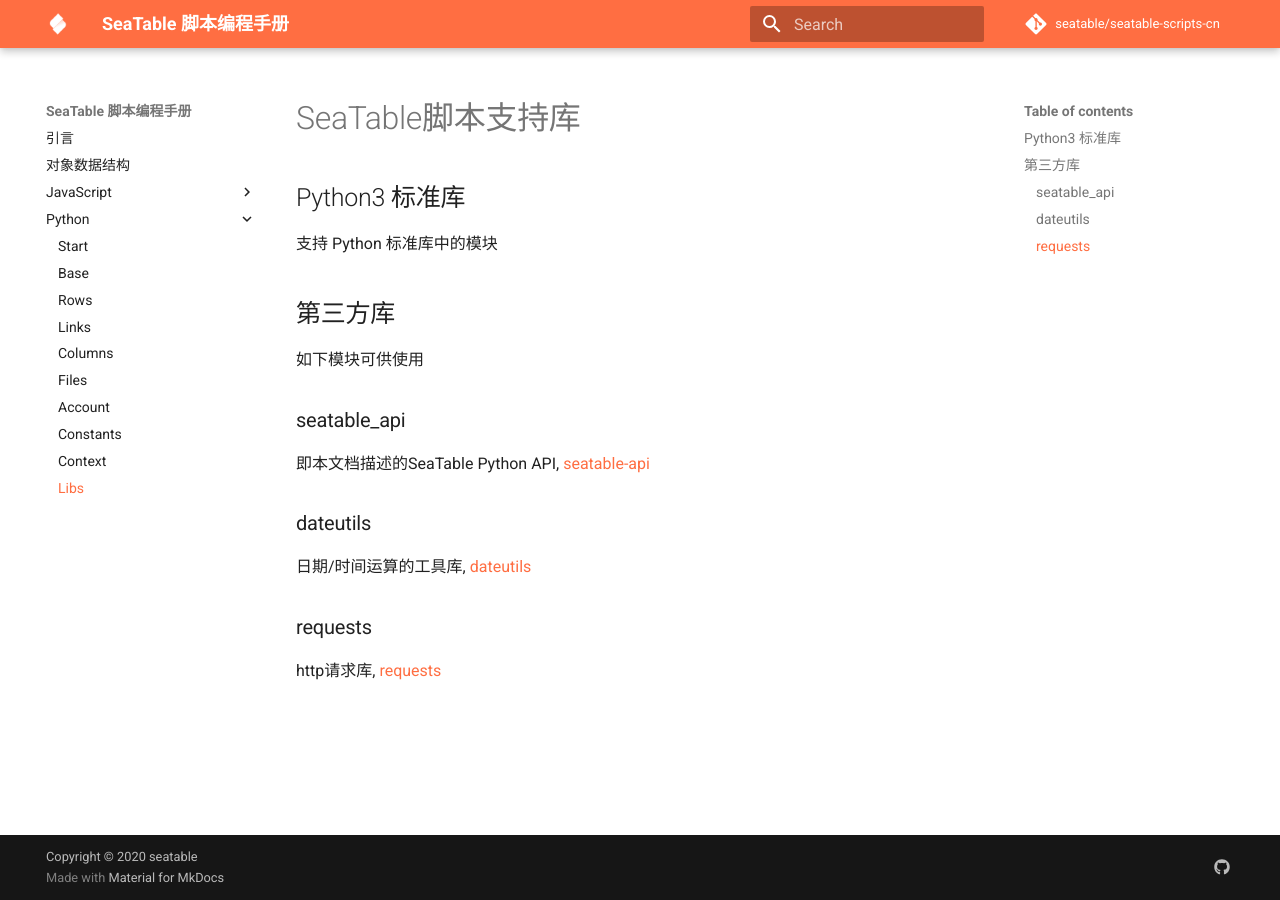
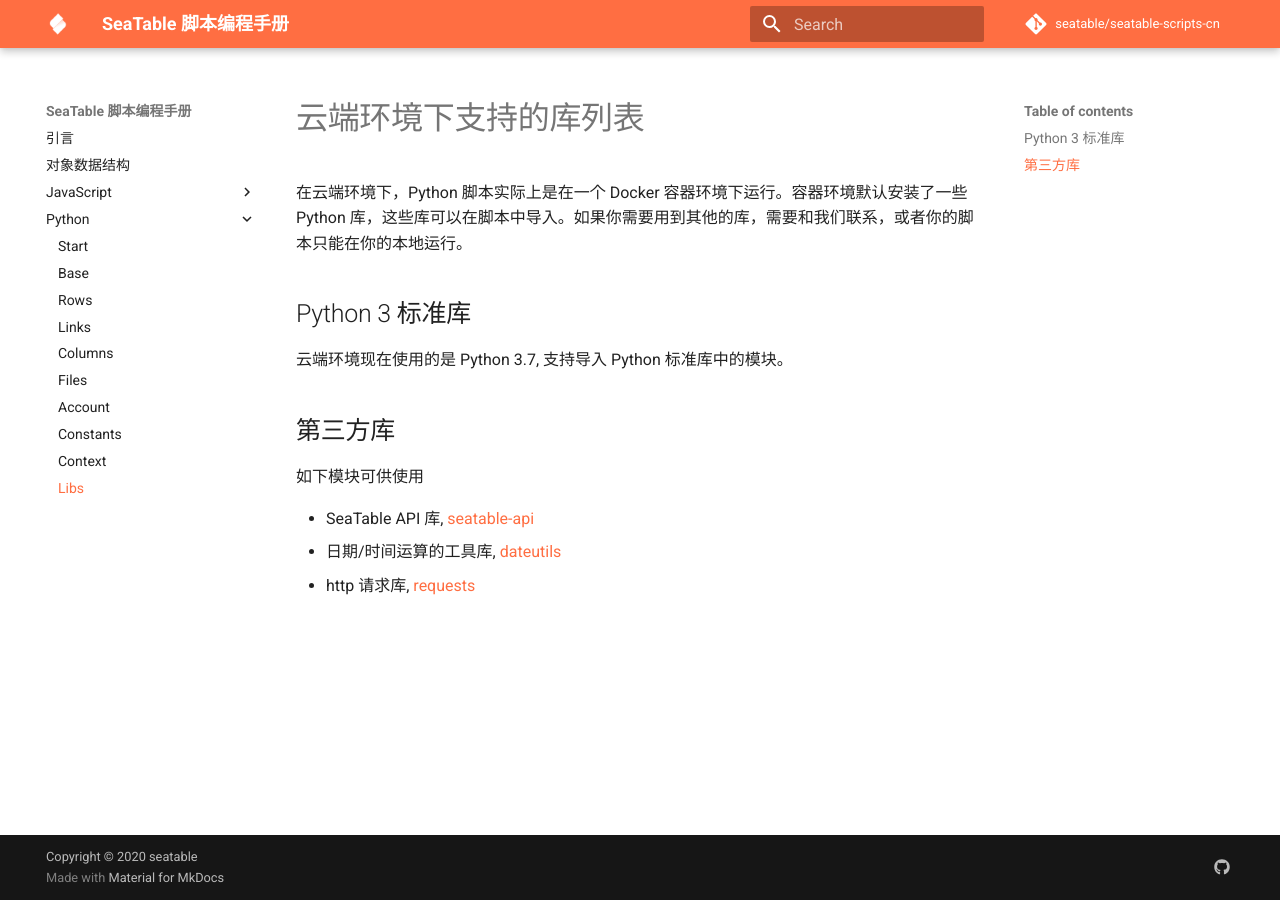
Before and after one commit to seatable/seatable-scripts-cn, an MkDocs documentation site: the page built from manual/python/libs.md, in a window 1280 px wide. Built offline with MkDocs 1.6.1 and Material for MkDocs 9.7.7, drawn with Linux system fonts in a browser that asks for light colours; comment, search, counter and statistics services are not loaded.

Commit message:
Update libs.md

```diff
--- a/manual/python/libs.md
+++ b/manual/python/libs.md
@@ -1,21 +1,15 @@
-# SeaTable脚本支持库
+# 云端环境下支持的库列表
 
-## Python3 标准库
+在云端环境下，Python 脚本实际上是在一个 Docker 容器环境下运行。容器环境默认安装了一些 Python 库，这些库可以在脚本中导入。如果你需要用到其他的库，需要和我们联系，或者你的脚本只能在你的本地运行。
 
-支持 Python 标准库中的模块
+## Python 3 标准库
+
+云端环境现在使用的是 Python 3.7, 支持导入 Python 标准库中的模块。
 
 ## 第三方库
 
 如下模块可供使用
 
-### seatable_api
-
-即本文档描述的SeaTable Python API, [seatable-api](https://pypi.org/project/seatable-api/)
-
-### dateutils
-
-日期/时间运算的工具库, [dateutils](https://pypi.org/project/dateutils/)
-
-### requests
-
-http请求库, [requests](https://pypi.org/project/requests/)
+* SeaTable API 库, [seatable-api](https://pypi.org/project/seatable-api/)
+* 日期/时间运算的工具库, [dateutils](https://pypi.org/project/dateutils/)
+* http 请求库, [requests](https://pypi.org/project/requests/)
```
